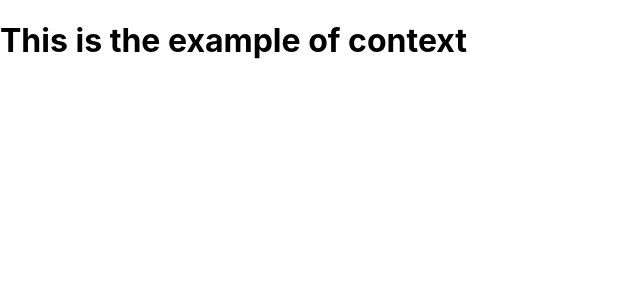
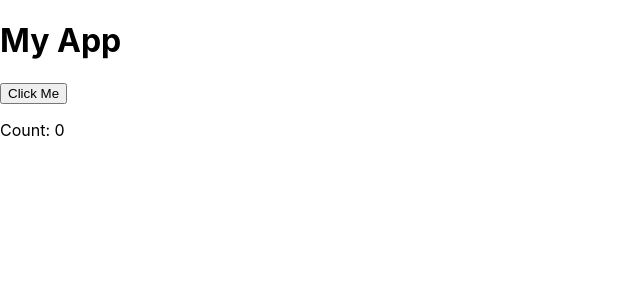
Before and after one commit to RISHI-DHARUMAN/react, a React (Create React App) app: page / in a window 1280 px wide. Shown: the top 300 px of the page, without its empty margins (0-640 px from the left). Built offline with nearby package versions, Linux system fonts and the light colour scheme.

Commit message:
ErrorHandeling

```diff
--- /dev/null
+++ b/src/Errorhandeling.js
@@ -0,0 +1,63 @@
+import React, { Component } from 'react';
+
+class ErrorBoundary extends Component {
+  constructor(props) {
+    super(props);
+    this.state = { hasError: false };
+  }
+
+  static getDerivedStateFromError(error) {
+    // Update state so the next render will show the fallback UI.
+    if (error instanceof CountLimitError) {
+      return { hasError: true, errorMessage: 'Count limit exceeded.' };
+    } else {
+      return { hasError: true, errorMessage: 'Something went wrong.' };
+    }
+  }
+
+  componentDidCatch(error, errorInfo) {
+    // Log the error to an error reporting service
+    console.error('Error Boundary caught an error:', error, errorInfo);
+  }
+
+  render() {
+    if (this.state.hasError) {
+      // Fallback UI to display when an error is caught
+      return <h1>{this.state.errorMessage}</h1>;
+    }
+
+    return this.props.children;
+  }
+}
+
+class CountLimitError extends Error {}
+
+function MyComponent(props) {
+  const [count, setCount] = React.useState(0);
+
+  function handleClick() {
+    setCount(count + 1);
+    if (count >= 10) {
+      throw new CountLimitError();
+    }
+  }
+
+  return (
+    <div>
+      <button onClick={handleClick}>Click Me</button>
+      <p>Count: {count}</p>
+    </div>
+  );
+}
+
+export default function ErrorHandeling()
+ {
+  return (
+    <div>
+      <h1>My App</h1>
+      <ErrorBoundary>
+        <MyComponent />
+      </ErrorBoundary>
+    </div>
+  );
+}
--- a/src/index.js
+++ b/src/index.js
@@ -10,7 +10,8 @@ import './index.css';
 // import Form from './form';
 // import TotalCounter from './liftingStateUp';c
 // import App from './form.js';
-import Context from './Context';
+// import Context from './Context';
+import ErrorHandeling from './Errorhandeling'
 
 
 const root = ReactDOM.createRoot(document.getElementById('root'));
@@ -24,7 +25,9 @@ root.render(
     {/* <Greeting/> */}
     {/* {<Form/>} */}
     {/* <TotalCounter/> */}
-    <Context/>
+    {/* <Context/> */}
+            <ErrorHandeling />
+
     {/* <App/> */}
 
     </div>
```
